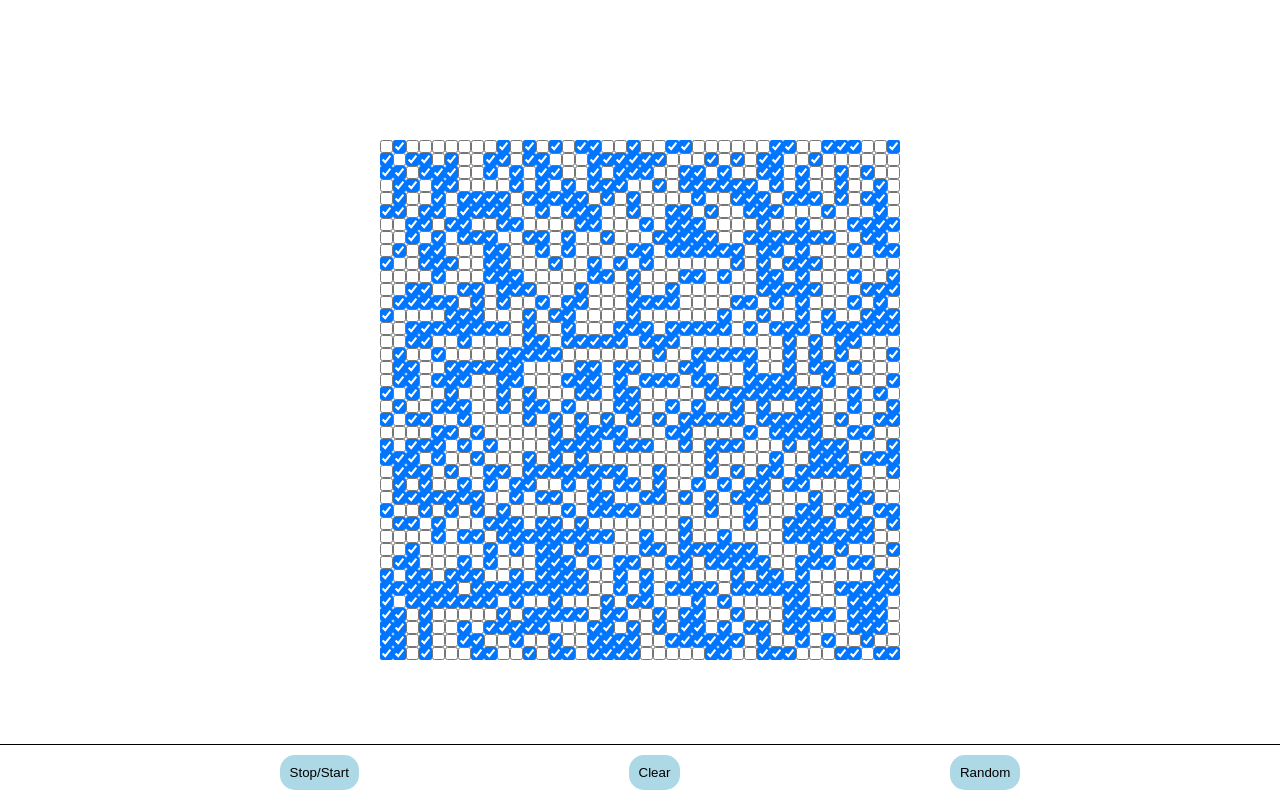
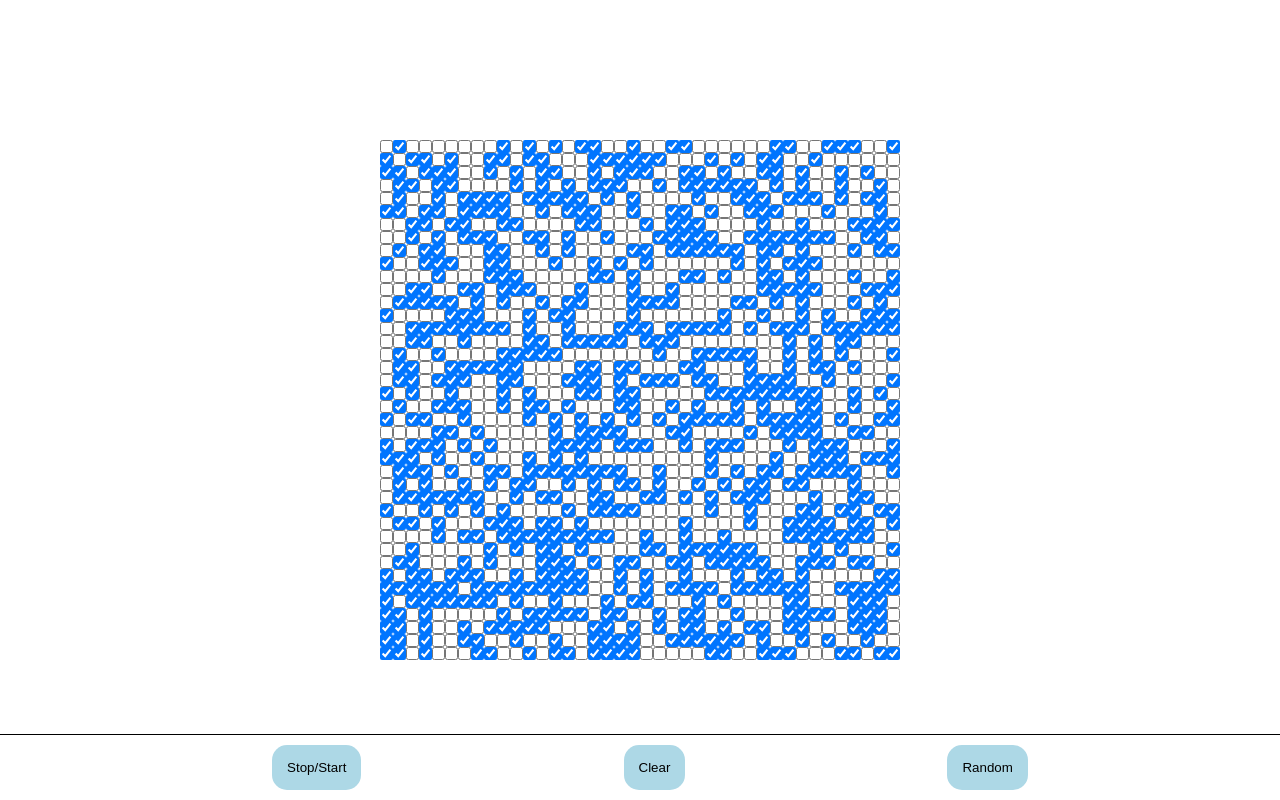
Before and after one commit to toblaroni/goljs, a plain HTML site: page index.html in a window 1280 px wide. Drawn offline with Linux system fonts and the light colour scheme.

Commit message:
Finished styles

```diff
--- a/style.css
+++ b/style.css
@@ -1,6 +1,7 @@
 * {
     padding: 0;
     margin: 0;
+    font-family: Arial, Helvetica, sans-serif;
 }
 
 html, body {
@@ -23,10 +24,11 @@ html, body {
 }
 
 button {
-    padding: 10px;
+    padding: 15px;
     background-color: lightblue;
     border: none;
     border-radius: 15px;
+    color: black;
 }
 
 #btns {
```
